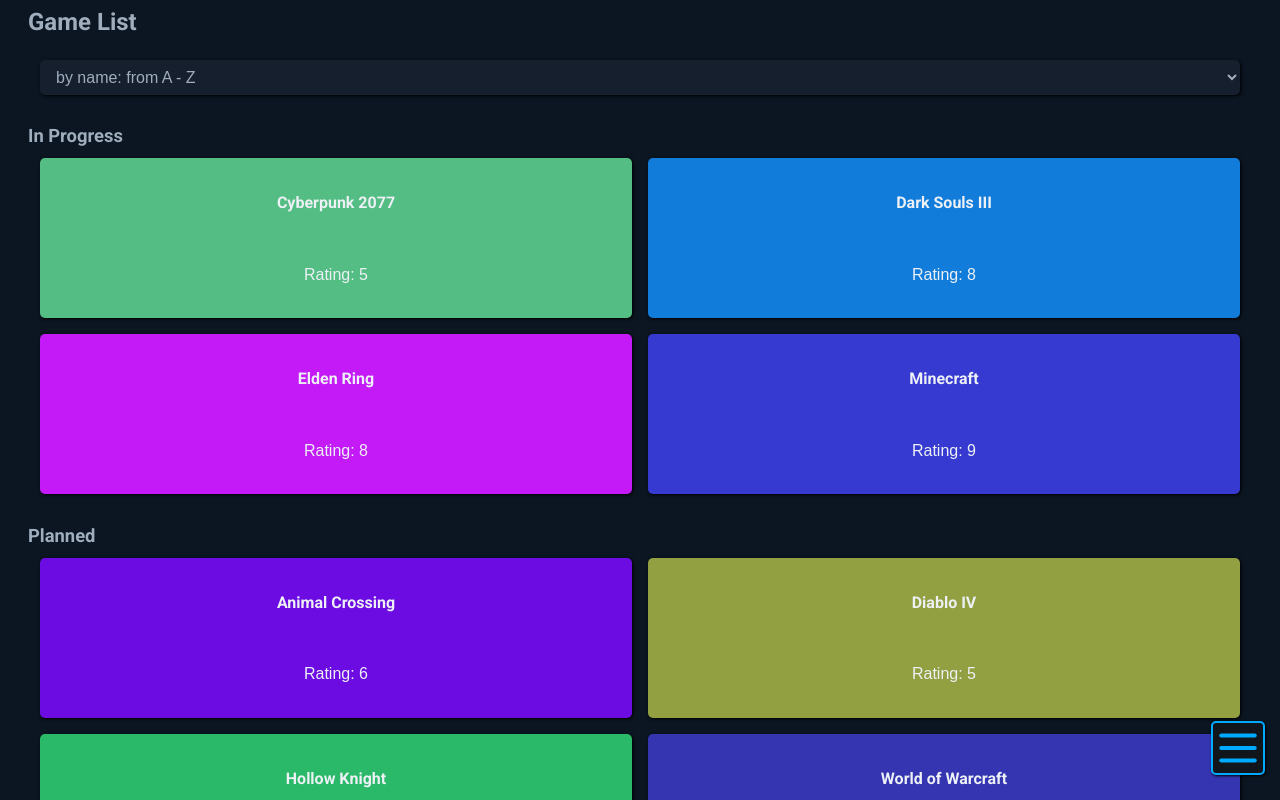
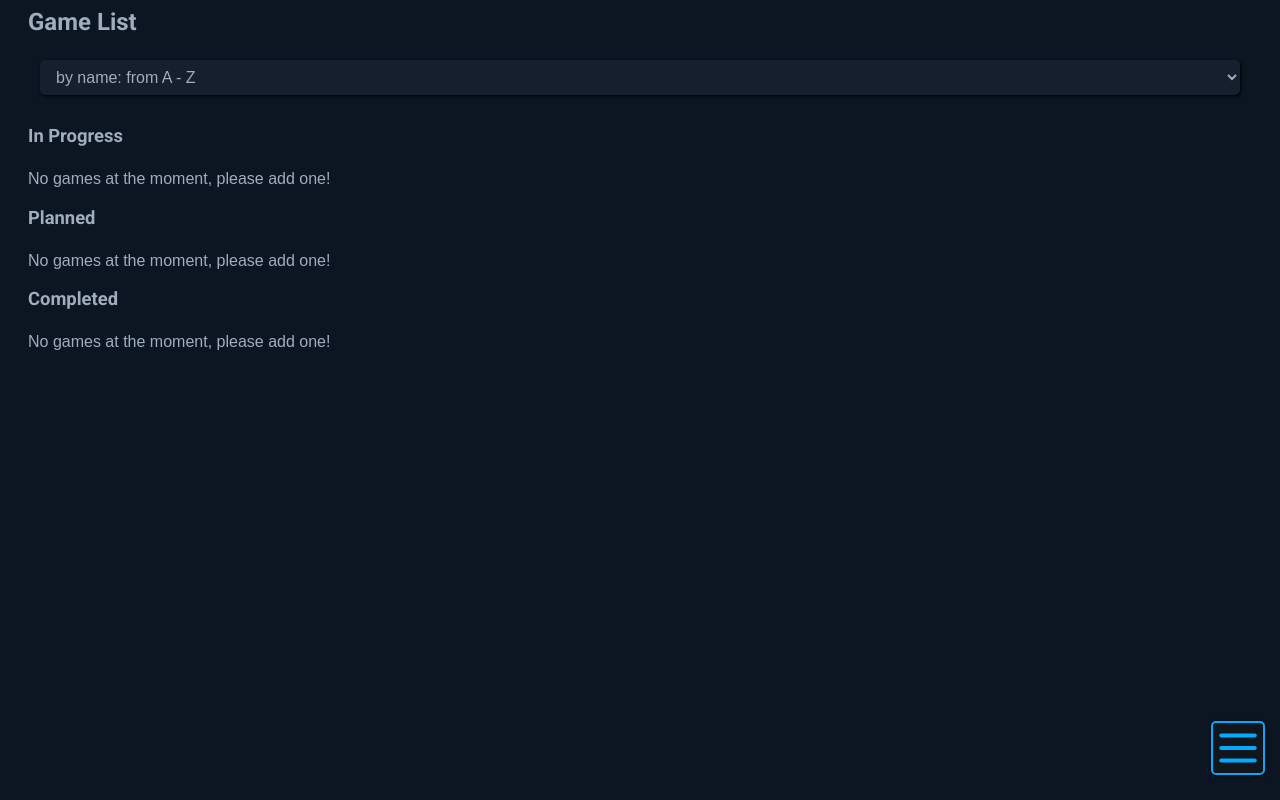
Before and after one commit to DBr-git/game-flow, a Next.js app: page / in a window 1280 px wide. Shown: the top 800 px of the page. Built offline with nearby package versions, Linux system fonts and the light colour scheme; a web font is replaced by a local one.

Commit message:
add checks to make sure games can be null or undefined

```diff
--- a/components/GameCard.jsx
+++ b/components/GameCard.jsx
@@ -5,7 +5,7 @@
 export default function GameCard({ game, source }) {
   return (
     <>
-      {source === "api" ? (
+      {/* {source === "api" ? ( */}
       <StyledApiLink href={`/library/${game.id}`}>
         <StyledImage
           alt={`cover of ${game.name}`}
@@ -14,12 +14,12 @@
           height={game.cover.height}
         ></StyledImage>
       </StyledApiLink>
-      ) : (
-        <StyledLink href={game.id.toString()} $color={game.color}>
-          <h3>{game.name}</h3>
-          <p>Rating: {game.rating}</p>
-        </StyledLink>
-      )}
+      {/* // ) : (
+      //   <StyledLink href={game.id.toString()} $color={game.color}>
+      //     <h3>{game.name}</h3>
+      //     <p>Rating: {game.rating}</p>
+      //   </StyledLink>
+      // )} */}
     </>
   );
 }
--- a/components/GameList.jsx
+++ b/components/GameList.jsx
@@ -6,7 +6,7 @@
 } from "@/utils/sortingGames";
 
 export default function GameList({ statusLabel, games, sortingOrder }) {
-  const filteredGames = games.filter((game) => game.status === statusLabel);
+  const filteredGames = games?.filter((game) => game.status === statusLabel);
 
   let sortedGames = filteredGames;
 
@@ -30,7 +30,7 @@
 
   return (
     <StyledList>
-      {sortedGames.map((game) => (
+      {sortedGames?.map((game) => (
         <li key={game.id}>
           <GameCard game={game} source={"personalList"} />
         </li>
--- a/pages/_app.jsx
+++ b/pages/_app.jsx
@@ -7,7 +7,7 @@
 
 export default function App({ Component, pageProps }) {
   const router = useRouter();
-  const [games, setGames] = useState(initialGames);
+  const [games, setGames] = useState(null);
   const [menuMode, setMenuMode] = useState("closed");
   const [sortingOrder, setSortingOrder] = useState("alphabetically-A-to-Z");
 
--- a/pages/index.jsx
+++ b/pages/index.jsx
@@ -18,7 +18,7 @@
   }, [setMenuMode]);
 
   function isSectionEmpty(status) {
-    return games.some((game) => game.status === status);
+    return games?.some((game) => game.status === status);
   }
 
   return (
--- a/utils/sortingGames.js
+++ b/utils/sortingGames.js
@@ -1,5 +1,5 @@
 export function sortedGamesByAlphabet(filteredGames, order) {
-  const sortedGames = filteredGames.toSorted((a, b) =>
+  const sortedGames = filteredGames?.toSorted((a, b) =>
     order === "descending"
       ? b.name.localeCompare(a.name)
       : a.name.localeCompare(b.name)
@@ -8,7 +8,7 @@
 }
 
 export function sortedGamesByRating(filteredGames, order) {
-  const sortedGames = filteredGames.toSorted((a, b) =>
+  const sortedGames = filteredGames?.toSorted((a, b) =>
     order === "descending"
       ? Number(b.rating) - Number(a.rating)
       : Number(a.rating) - Number(b.rating)
```
Lines whose indentation alone changed are shown as unchanged.
